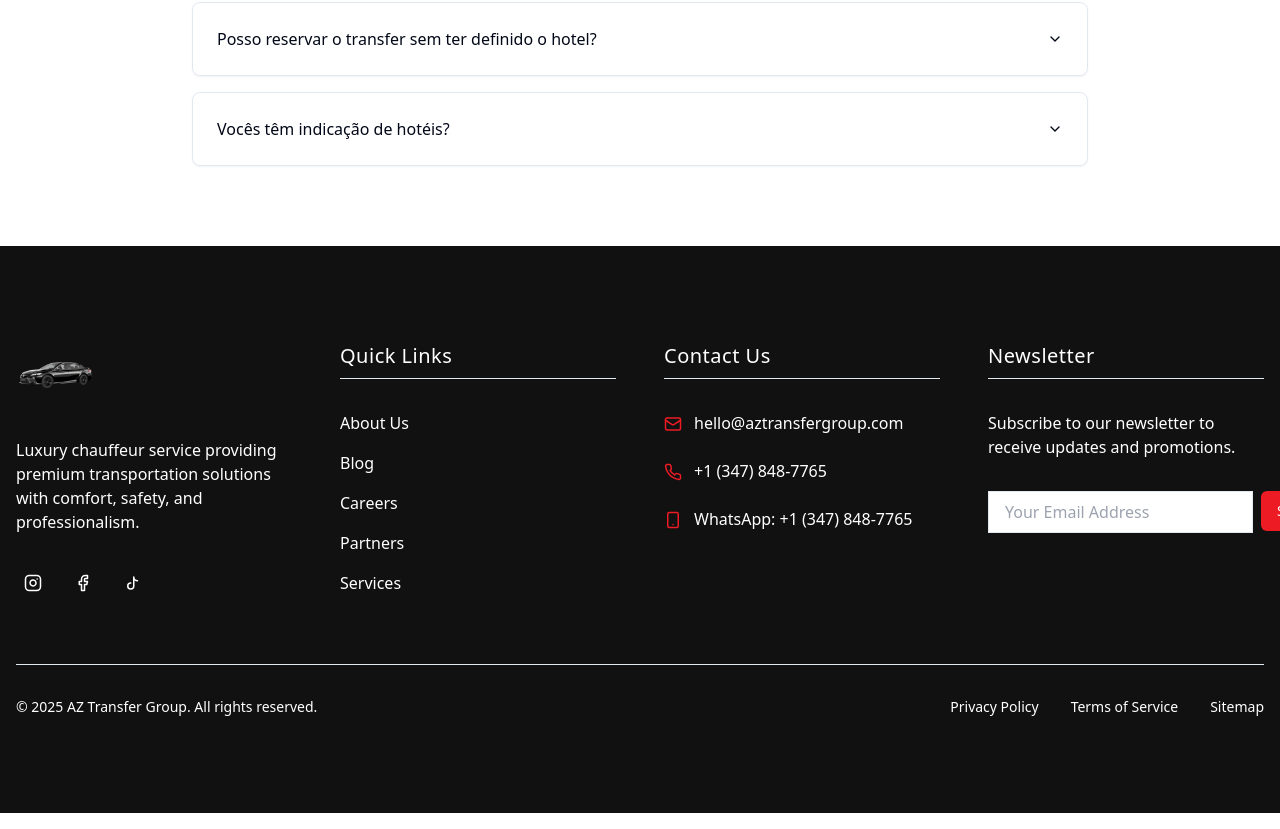
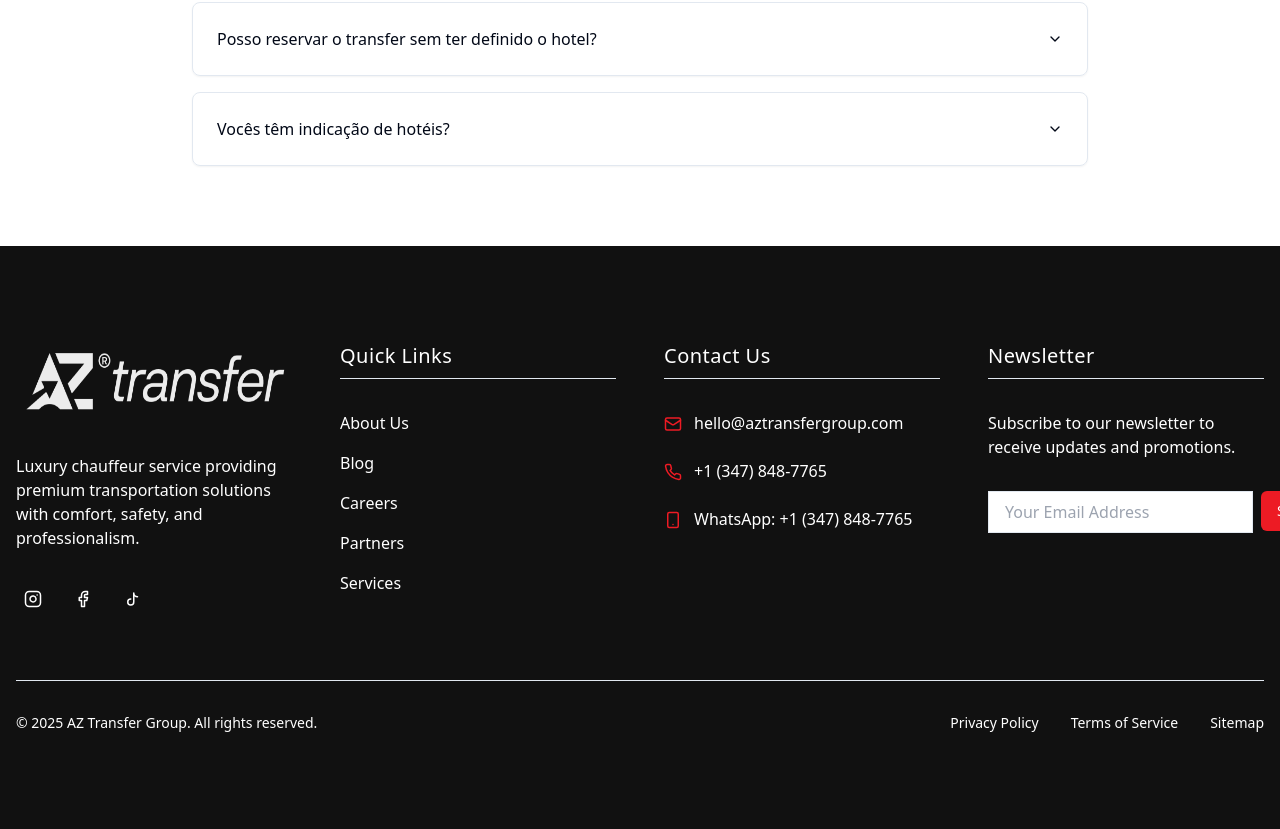
Before and after one commit to CostaMAyssa/Projeto-Transfer-website, a React (Vite) app: page / in a window 1280 px wide. Shown: the part 4124-4953 px from the top of the page. Built offline with nearby package versions, Linux system fonts and the light colour scheme.

Commit message:
Refactor: Update car image and add logo
Update the car image and add the company logo.

```diff
--- a/src/components/Footer.tsx
+++ b/src/components/Footer.tsx
@@ -13,11 +13,11 @@ const Footer = () => {
         <div className="grid grid-cols-1 md:grid-cols-2 lg:grid-cols-4 gap-12 mb-16">
           {/* Company Info */}
           <div className="space-y-8">
-            <div className="mb-6 flex justify-start items-center">
+            <div className="mb-8">
               <img
-                src="/lovable-uploads/c2fc4186-469d-4557-a80b-4a3e32dbc017.png"
+                src="/lovable-uploads/38f717db-0697-430d-8dd5-cc6b4cb08c47.png"
                 alt="AZ Transfer Logo"
-                className="h-16 w-auto"
+                className="h-20 w-auto"
               />
             </div>
             <p className="text-gray-400 max-w-xs font-light">
```
Also changed, not shown: public/lovable-uploads/38f717db-0697-430d-8dd5-cc6b4cb08c47.png (added).
